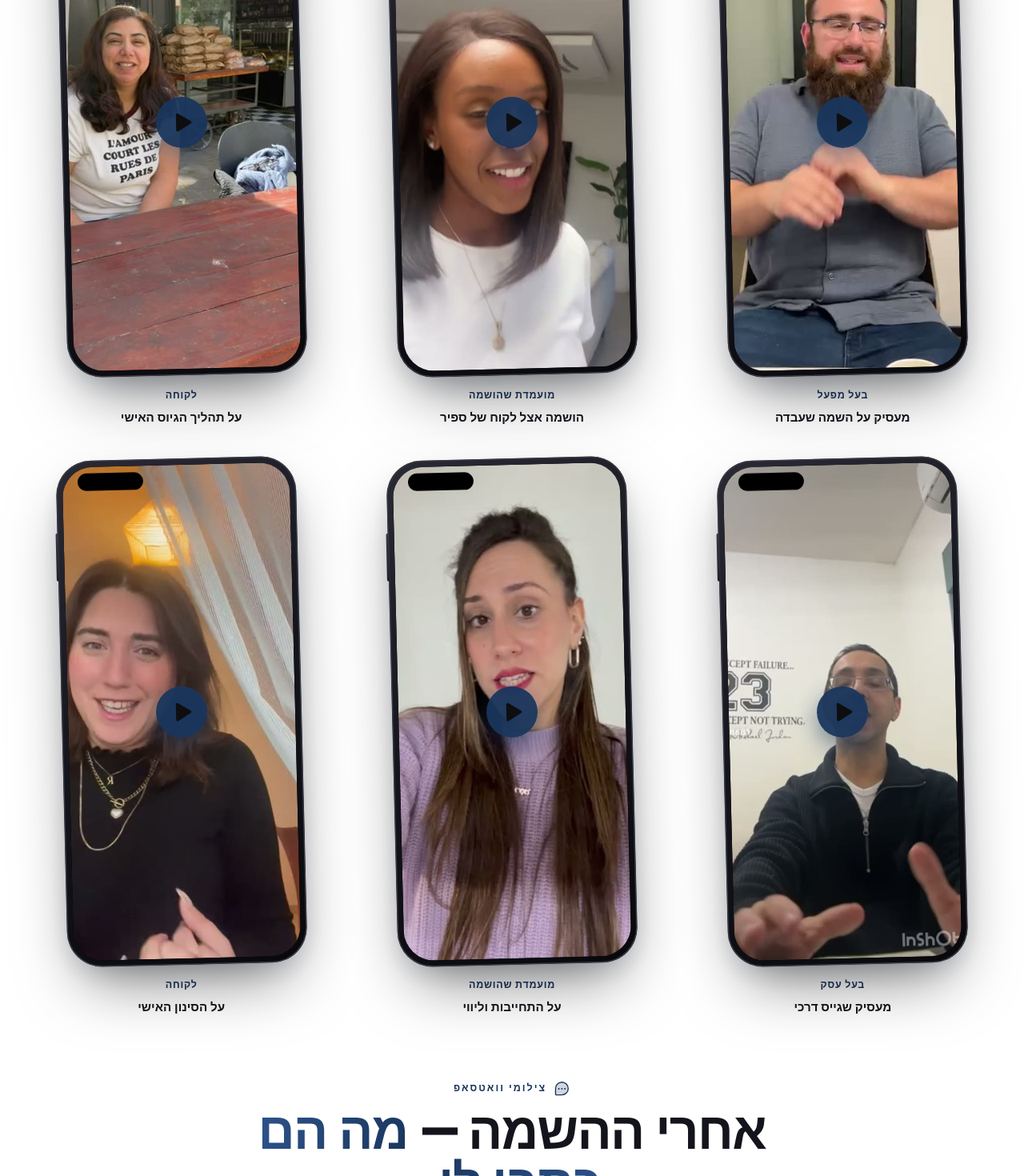
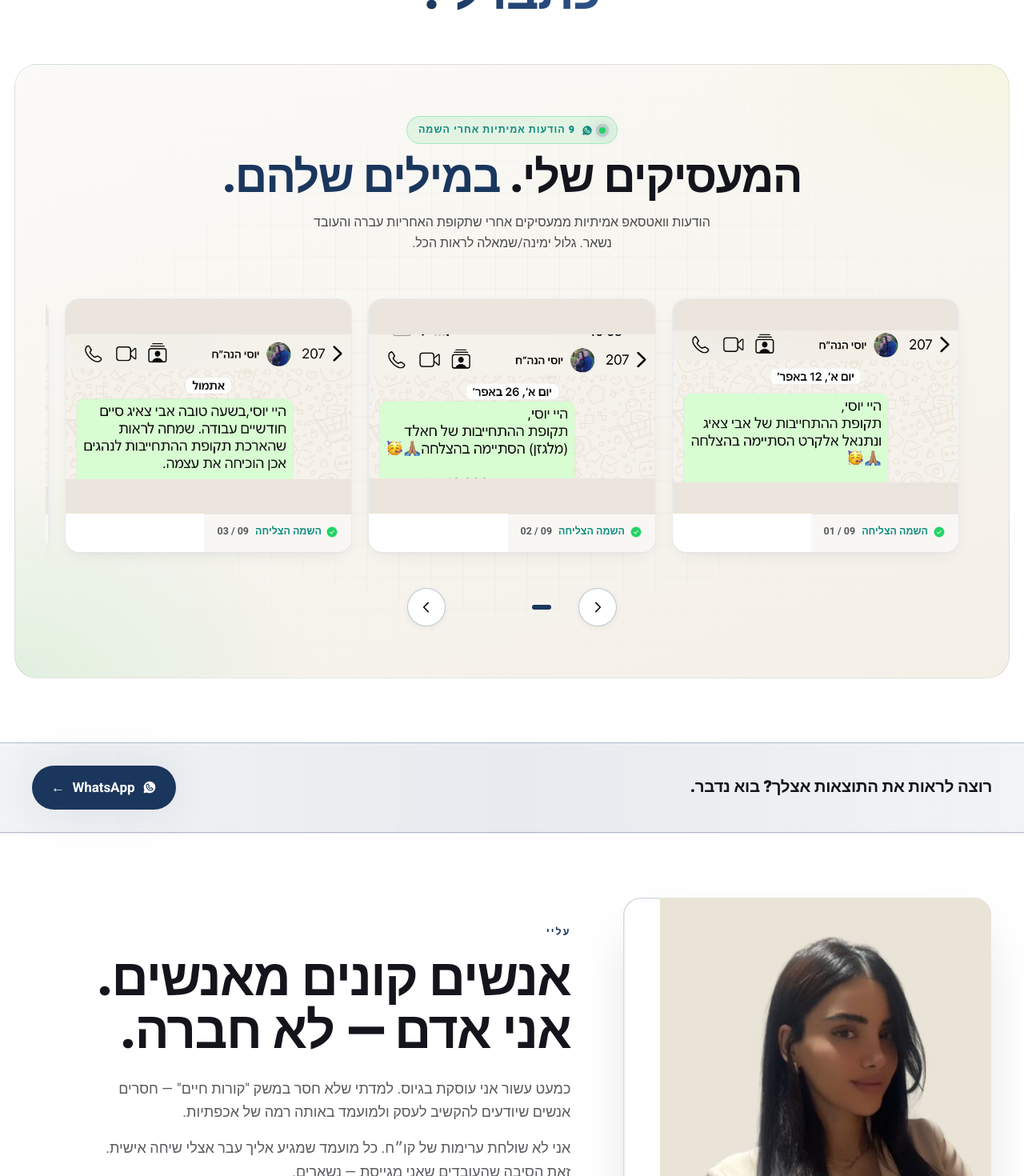
Before and after one commit to amirargaman95-hue/sapir-landing, a Next.js app in the folder app/: page / in a window 1280 px wide. Shown: the part 5264-6734 px from the top of the page at 80% size. Built offline with nearby package versions, Linux system fonts and the light colour scheme.

Commit message:
remove(content): clear videos array — content was private/non-business; section auto-hides until real testimonials are added

```diff
--- a/app/src/data/content.ts
+++ b/app/src/data/content.ts
@@ -162,44 +162,10 @@ export type VideoItem = {
   caption: string;
   who: string;
 };
-export const videos: VideoItem[] = [
-  {
-    src: "/videos/v1.mp4",
-    poster: "/videos/v1_poster.jpg",
-    caption: "מעסיק על השמה שעבדה",
-    who: "בעל מפעל",
-  },
-  {
-    src: "/videos/v2.mp4",
-    poster: "/videos/v2_poster.jpg",
-    caption: "הושמה אצל לקוח של ספיר",
-    who: "מועמדת שהושמה",
-  },
-  {
-    src: "/videos/v3.mp4",
-    poster: "/videos/v3_poster.jpg",
-    caption: "על תהליך הגיוס האישי",
-    who: "לקוחה",
-  },
-  {
-    src: "/videos/v4.mp4",
-    poster: "/videos/v4_poster.jpg",
-    caption: "מעסיק שגייס דרכי",
-    who: "בעל עסק",
-  },
-  {
-    src: "/videos/v5.mp4",
-    poster: "/videos/v5_poster.jpg",
-    caption: "על התחייבות וליווי",
-    who: "מועמדת שהושמה",
-  },
-  {
-    src: "/videos/v6.mp4",
-    poster: "/videos/v6_poster.jpg",
-    caption: "על הסינון האישי",
-    who: "לקוחה",
-  },
-];
+// Videos temporarily removed — content was personal/non-business.
+// Section auto-hides when videos.length === 0 (see SocialProof.tsx).
+// Add real factory-owner testimonial videos when ready.
+export const videos: VideoItem[] = [];
 
 export const usps = [
   {
```
Also changed, not shown: 2 other files (tests, documents, lock files or other folders).
